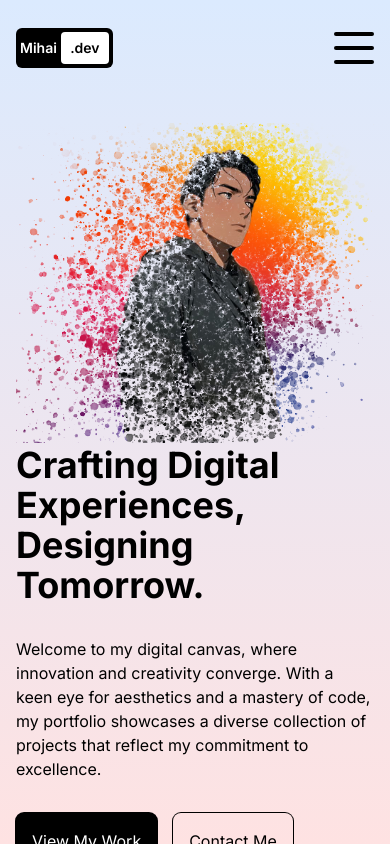
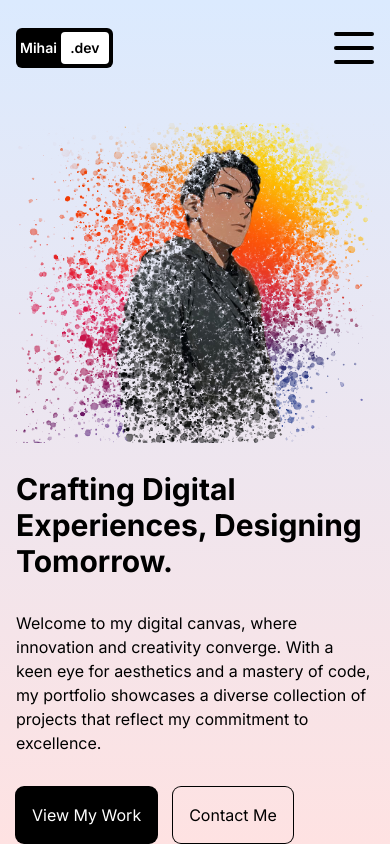
Before and after one commit to taica07/my-resume, a Next.js app: page / in a window 390 px wide. Built offline with nearby package versions, Linux system fonts and the light colour scheme.

Commit message:
responsive homepage

```diff
--- a/src/app/contact/page.jsx
+++ b/src/app/contact/page.jsx
@@ -43,7 +43,7 @@ const ContactPage = () => {
     >
       <div className="h-full flex flex-col lg:flex-row px-4 sm:px-8 md:px-12 lg:px-20 xl:px-48">
         {/* TEXT CONTAINER */}
-        <div className="h-1/2 lg:h-full lg:w-1/2 flex items-center justify-center text-6xl">
+        <div className="h-1/3 lg:h-full lg:w-1/2 flex items-center justify-center text-6xl">
           <div>
             {text.split('').map((letter, index) => (
               <motion.span
@@ -67,10 +67,11 @@ const ContactPage = () => {
           onSubmit={sendEmail}
           ref={form}
           // className="h-1/2 lg:h-full lg:w-1/2 bg-red-50 rounded-xl text-xl flex flex-col gap-8 justify-center p-24"
-          className="h-1/2 lg:h-full lg:w-1/2 bg-red-50 rounded-xl text-xl flex flex-col gap-8 justify-center p-6 lg:p-24"
+          className="h-3/4 lg:h-full lg:w-1/2 bg-red-50 rounded-xl text-xl flex flex-col gap-8 justify-center p-6 lg:p-24"
         >
           <span>Dear Mihai,</span>
           <textarea
+            required
             autoFocus
             rows={6}
             className="bg-transparent border-b-2 border-b-black outline-none resize-none"
--- a/src/app/page.jsx
+++ b/src/app/page.jsx
@@ -6,7 +6,7 @@ import { motion } from 'framer-motion';
 const Homepage = () => {
   return (
     <motion.div
-      className="h-full"
+      className="h-full overflow-hidden"
       initial={{ y: '-200vh' }}
       animate={{ y: '0%' }}
       transition={{ duration: 1 }}
@@ -19,11 +19,11 @@ const Homepage = () => {
         {/* TEXT CONTAINER */}
         <div className="h-1/2 lg:h-full lg:w-1/2 flex flex-col gap-8 items-center justify-center">
           {/* TITLE */}
-          <h1 className="text-4xl md:text-6xl font-bold">
+          <h1 className="text-3xl md:text-6xl font-bold">
             Crafting Digital Experiences, Designing Tomorrow.
           </h1>
           {/* DESC */}
-          <p className="md:text-xl">
+          <p>
             Welcome to my digital canvas, where innovation and creativity
             converge. With a keen eye for aesthetics and a mastery of code, my
             portfolio showcases a diverse collection of projects that reflect my
```
